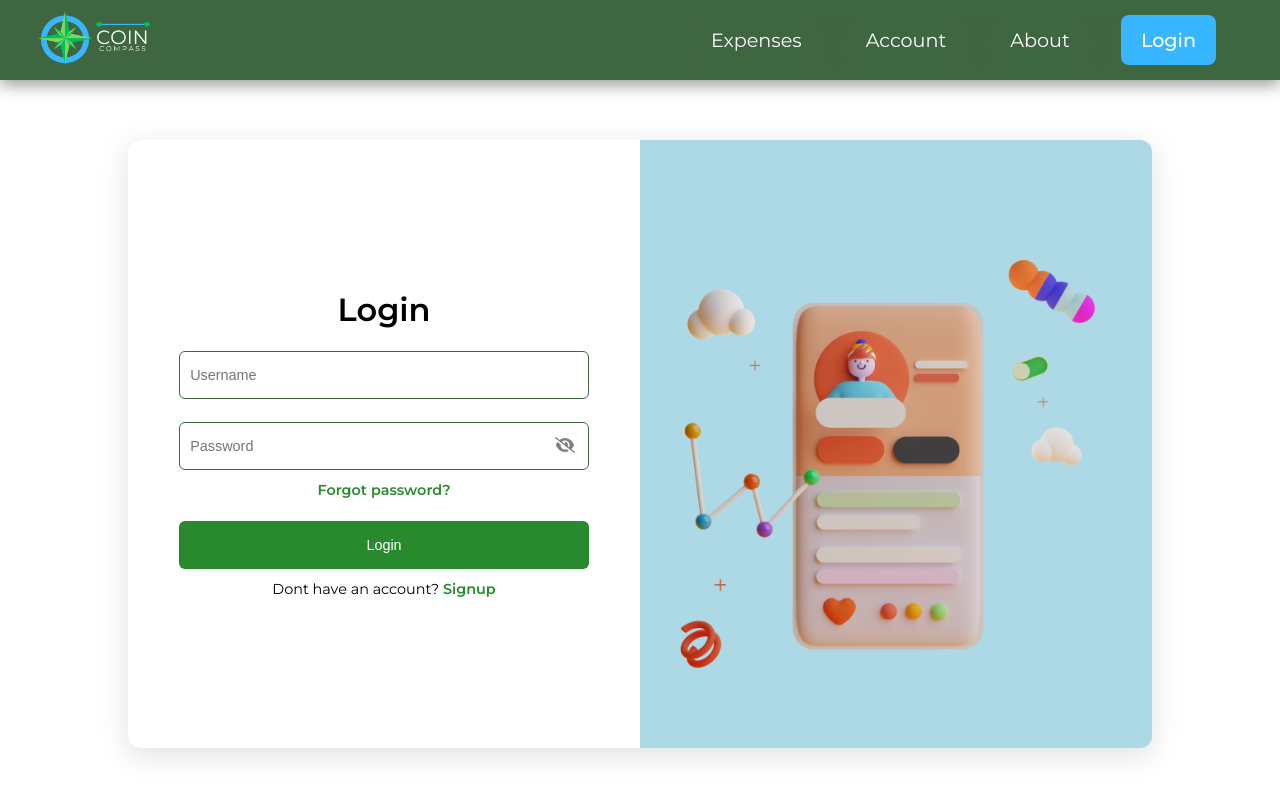
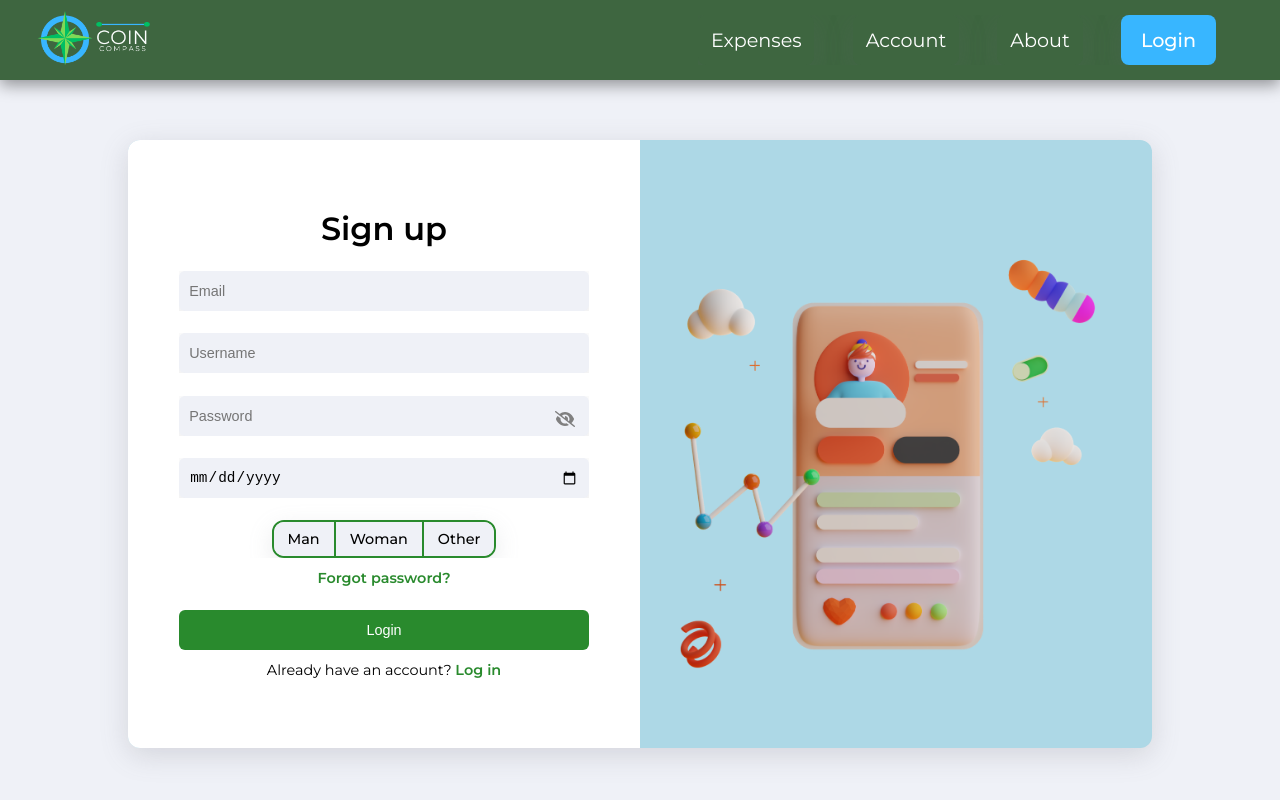
Before and after one commit to ITHS-Team8/CoinCompass, a Vue app: page /login in a window 1280 px wide. Shown: the top 800 px of the page. Built offline with nearby package versions, Linux system fonts and the light colour scheme.

Commit message:
Created signup component #33 and styled it

```diff
--- a/src/components/LoginComponent.vue
+++ b/src/components/LoginComponent.vue
@@ -68,7 +68,7 @@
 
     form .field-container {
         width: 100%;
-        height: 48px;
+        height: 40px;
         margin-top: 1.4rem;
         position: relative;
     }
@@ -84,8 +84,9 @@
     }
 
     .field-container input {
-        border: 1px solid var(--primary-color);
         padding: 0 10px;
+        background-color: #eff1f7;
+        box-shadow: rgba(100, 100, 111, 0.2) 0px 7px 29px 0px;
     }
 
     .form-link {
--- a/src/components/SignupComponent.vue
+++ b/src/components/SignupComponent.vue
@@ -5,13 +5,28 @@
 
             <form action="#">
                 <div class="field-container input-field">
-                    <input type="text" placeholder="Username" class="input" />
+                    <input
+                        type="text"
+                        placeholder="Email"
+                        name="email"
+                        class="input"
+                    />
+                </div>
+
+                <div class="field-container input-field">
+                    <input
+                        type="text"
+                        placeholder="Username"
+                        name="username"
+                        class="input"
+                    />
                 </div>
 
                 <div class="field-container input-field">
                     <input
                         :type="passwordType"
                         placeholder="Password"
+                        name="password"
                         class="password"
                     />
                     <svg
@@ -28,6 +43,45 @@
                             d="M38.8 5.1C28.4-3.1 13.3-1.2 5.1 9.2S-1.2 34.7 9.2 42.9l592 464c10.4 8.2 25.5 6.3 33.7-4.1s6.3-25.5-4.1-33.7L525.6 386.7c39.6-40.6 66.4-86.1 79.9-118.4c3.3-7.9 3.3-16.7 0-24.6c-14.9-35.7-46.2-87.7-93-131.1C465.5 68.8 400.8 32 320 32c-68.2 0-125 26.3-169.3 60.8L38.8 5.1zM223.1 149.5C248.6 126.2 282.7 112 320 112c79.5 0 144 64.5 144 144c0 24.9-6.3 48.3-17.4 68.7L408 294.5c8.4-19.3 10.6-41.4 4.8-63.3c-11.1-41.5-47.8-69.4-88.6-71.1c-5.8-.2-9.2 6.1-7.4 11.7c2.1 6.4 3.3 13.2 3.3 20.3c0 10.2-2.4 19.8-6.6 28.3l-90.3-70.8zM373 389.9c-16.4 6.5-34.3 10.1-53 10.1c-79.5 0-144-64.5-144-144c0-6.9 .5-13.6 1.4-20.2L83.1 161.5C60.3 191.2 44 220.8 34.5 243.7c-3.3 7.9-3.3 16.7 0 24.6c14.9 35.7 46.2 87.7 93 131.1C174.5 443.2 239.2 480 320 480c47.8 0 89.9-12.9 126.2-32.5L373 389.9z"
                         />
                     </svg>
+                </div>
+
+                <div class="field-container input-field">
+                    <input
+                        type="date"
+                        placeholder="yyyy-mm-dd"
+                        name="birthday"
+                        class="input"
+                    />
+                </div>
+
+                <div class="radios-container">
+                    <div class="radio-container">
+                        <input
+                            type="radio"
+                            name="gender"
+                            id="man"
+                            value="man"
+                            class="radio-input"
+                        />
+                        <label for="man" class="radio-label">Man</label>
+                        <input
+                            type="radio"
+                            name="gender"
+                            id="woman"
+                            value="woman"
+                            class="radio-input"
+                        />
+                        <label for="woman" class="radio-label">Woman</label>
+
+                        <input
+                            type="radio"
+                            name="gender"
+                            id="other"
+                            value="other"
+                            class="radio-input"
+                        />
+                        <label for="other" class="radio-label">Other</label>
+                    </div>
                 </div>
 
                 <div class="form-link">
@@ -68,7 +122,7 @@
 
     form .field-container {
         width: 100%;
-        height: 48px;
+        height: 40px;
         margin-top: 1.4rem;
         position: relative;
     }
@@ -84,8 +138,9 @@
     }
 
     .field-container input {
-        border: 1px solid var(--primary-color);
         padding: 0 10px;
+        background-color: #eff1f7;
+        box-shadow: rgba(100, 100, 111, 0.2) 0px 7px 29px 0px;
     }
 
     .form-link {
@@ -130,4 +185,39 @@
         background-color: #257c29;
         cursor: pointer;
     }
+
+    .radios-container {
+        display: flex;
+        justify-content: center;
+    }
+
+    .radio-container {
+        display: inline-flex;
+        border-radius: 12px;
+        box-shadow: rgba(149, 157, 165, 0.2) 0px 8px 24px;
+        border: 2px solid var(--secondary-color);
+        margin-top: 1.4rem;
+    }
+
+    .radio-input {
+        display: none;
+    }
+
+    .radio-label {
+        padding: 8px 14px;
+        font-size: 0.9rem;
+        font-weight: 500;
+        cursor: pointer;
+        transition: background-color 0.3s ease;
+        background-color: #eff1f7;
+    }
+
+    .radio-label:not(:last-child) {
+        border-right: 2px solid var(--secondary-color);
+    }
+
+    .radio-input:checked + .radio-label {
+        background-color: var(--secondary-color);
+        color: white;
+    }
 </style>
--- a/src/views/LoginView.vue
+++ b/src/views/LoginView.vue
@@ -24,7 +24,7 @@
 
     import { ref } from 'vue'
 
-    const activeForm = ref('login')
+    const activeForm = ref('signup')
 </script>
 
 <style scoped>
@@ -33,6 +33,7 @@
         justify-content: center;
         align-items: center;
         background-color: white;
+        background-color: #eff1f7;
         width: 100%;
         height: 95vh;
         margin-top: 8vh;
```
